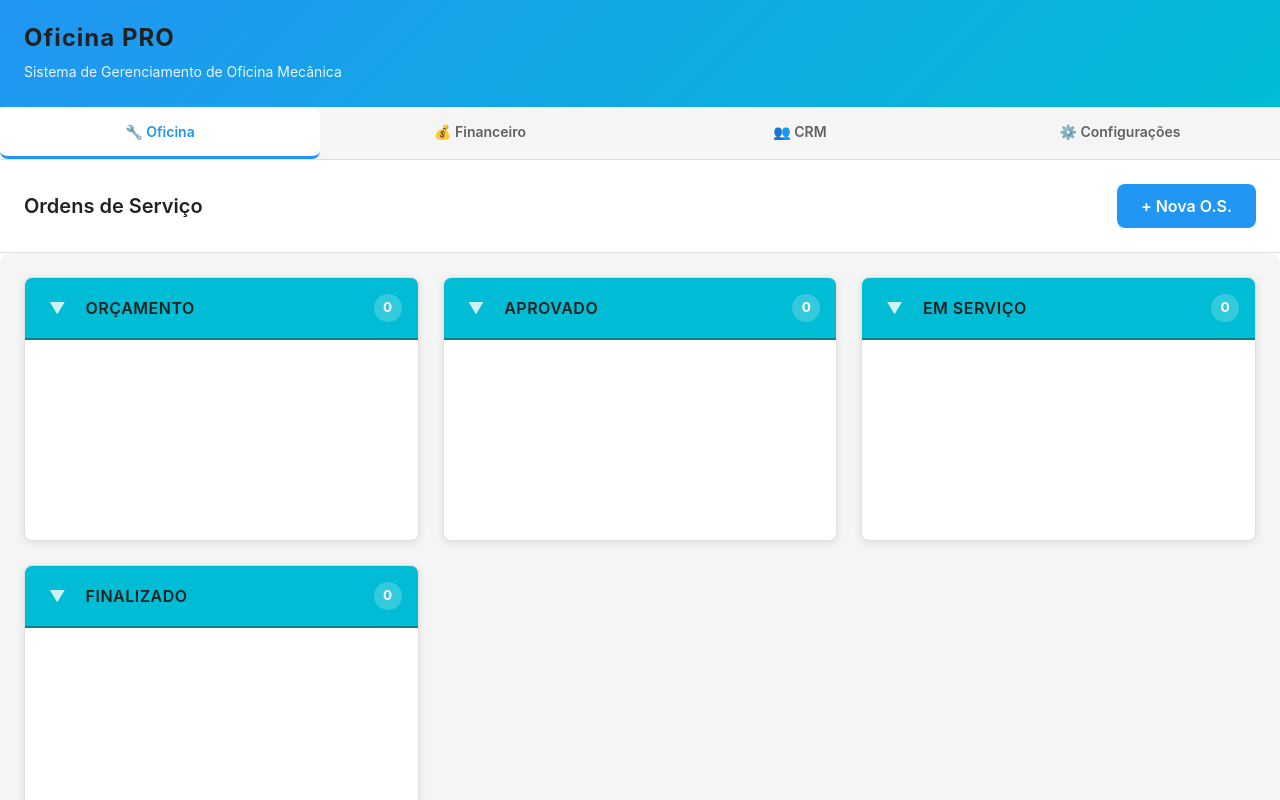
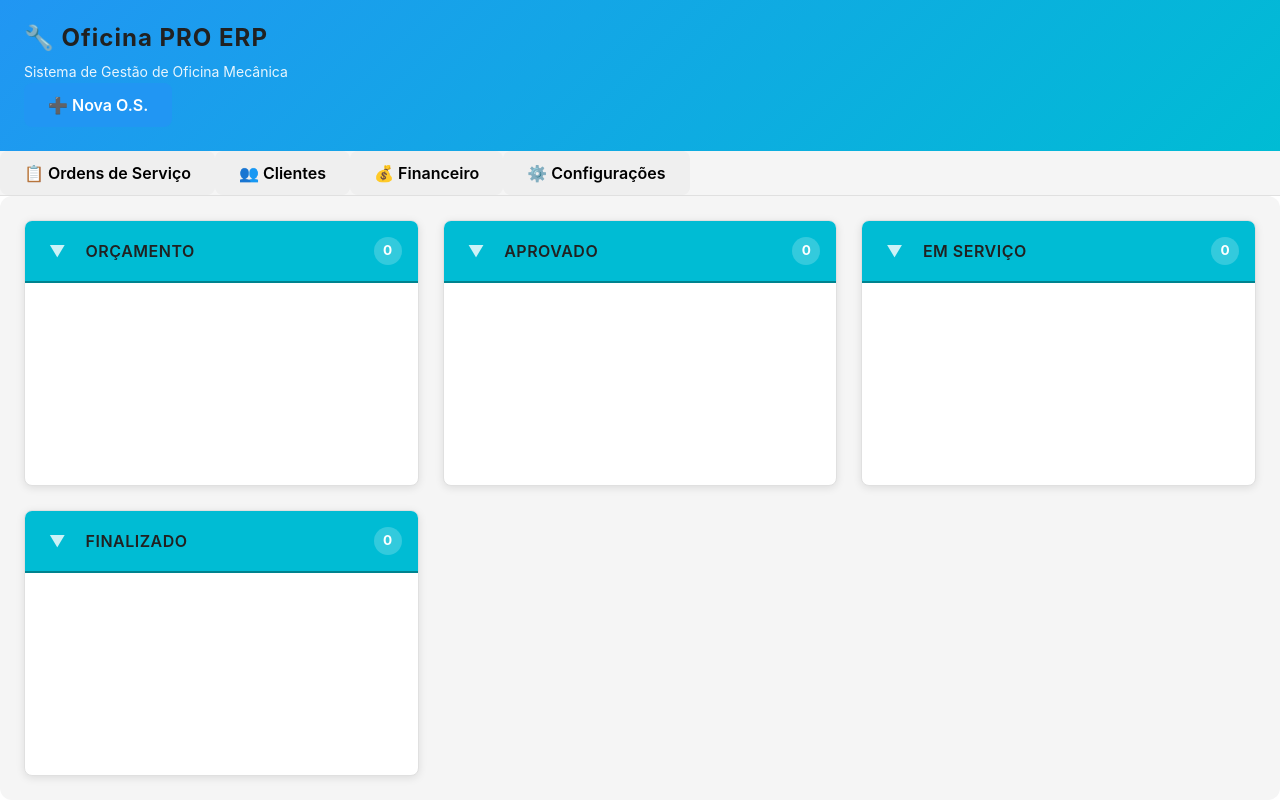
Before and after one commit to hiraokagabriel/oficina-pro-whitepaper, a React (Vite) app: page / in a window 1280 px wide. Built offline with nearby package versions, Linux system fonts and the light colour scheme.

Commit message:
refactor: Update App with all components integrated

```diff
--- a/src/App.tsx
+++ b/src/App.tsx
@@ -1,47 +1,57 @@
 import React, { useState } from 'react';
 import { DatabaseProvider } from './context/DatabaseContext';
 import { KanbanBoard } from './components/KanbanBoard';
-import { ActiveTab, WorkOrder, UIState } from './types/index';
+import { WorkOrderModal } from './components/WorkOrderModal';
+import { ClientsTab } from './components/ClientsTab';
+import { FinancialDashboard } from './components/FinancialDashboard';
 import './styles/globals.css';
 import './styles/App.css';
 
+type TabType = 'kanban' | 'clients' | 'financial' | 'settings';
+
 function AppContent() {
-  const [activeTab, setActiveTab] = useState<ActiveTab>('workshop');
-  const [selectedWorkOrder, setSelectedWorkOrder] = useState<WorkOrder | null>(null);
+  const [activeTab, setActiveTab] = useState<TabType>('kanban');
+  const [isWorkOrderModalOpen, setIsWorkOrderModalOpen] = useState(false);
 
   return (
     <div className="app-container">
       {/* Header */}
       <header className="app-header">
         <div className="app-header-content">
-          <h1 className="app-title">Oficina PRO</h1>
-          <p className="app-subtitle">Sistema de Gerenciamento de Oficina Mecânica</p>
+          <h1 className="app-title">🔧 Oficina PRO ERP</h1>
+          <p className="app-subtitle">Sistema de Gestão de Oficina Mecânica</p>
         </div>
+        <button
+          className="btn-primary btn-lg"
+          onClick={() => setIsWorkOrderModalOpen(true)}
+        >
+          ➕ Nova O.S.
+        </button>
       </header>
 
       {/* Navigation */}
       <nav className="app-nav">
         <button
-          className={`nav-btn ${activeTab === 'workshop' ? 'active' : ''}`}
-          onClick={() => setActiveTab('workshop')}
+          className={`nav-item ${activeTab === 'kanban' ? 'active' : ''}`}
+          onClick={() => setActiveTab('kanban')}
         >
-          🔧 Oficina
+          📋 Ordens de Serviço
         </button>
         <button
-          className={`nav-btn ${activeTab === 'financial' ? 'active' : ''}`}
+          className={`nav-item ${activeTab === 'clients' ? 'active' : ''}`}
+          onClick={() => setActiveTab('clients')}
+        >
+          👥 Clientes
+        </button>
+        <button
+          className={`nav-item ${activeTab === 'financial' ? 'active' : ''}`}
           onClick={() => setActiveTab('financial')}
         >
           💰 Financeiro
         </button>
         <button
-          className={`nav-btn ${activeTab === 'crm' ? 'active' : ''}`}
-          onClick={() => setActiveTab('crm')}
-        >
-          👥 CRM
-        </button>
-        <button
-          className={`nav-btn ${activeTab === 'config' ? 'active' : ''}`}
-          onClick={() => setActiveTab('config')}
+          className={`nav-item ${activeTab === 'settings' ? 'active' : ''}`}
+          onClick={() => setActiveTab('settings')}
         >
           ⚙️ Configurações
         </button>
@@ -49,54 +59,22 @@ function AppContent() {
 
       {/* Main Content */}
       <main className="app-main">
-        {activeTab === 'workshop' && (
-          <div className="tab-content">
-            <section className="section-header">
-              <h2>Ordens de Serviço</h2>
-              <button className="btn-primary">+ Nova O.S.</button>
-            </section>
-            <KanbanBoard onSelectWorkOrder={setSelectedWorkOrder} />
-          </div>
-        )}
-
-        {activeTab === 'financial' && (
-          <div className="tab-content">
-            <section className="section-header">
-              <h2>Gestão Financeira</h2>
-              <div className="financial-actions">
-                <button className="btn-primary">+ Receita</button>
-                <button className="btn-primary">+ Despesa</button>
-              </div>
-            </section>
-            <div className="placeholder-content">
-              <p>Módulo de gestão financeira em desenvolvimento...</p>
-            </div>
-          </div>
-        )}
-
-        {activeTab === 'crm' && (
-          <div className="tab-content">
-            <section className="section-header">
-              <h2>CRM - Gestão de Clientes</h2>
-              <button className="btn-primary">+ Novo Cliente</button>
-            </section>
-            <div className="placeholder-content">
-              <p>Módulo de CRM em desenvolvimento...</p>
-            </div>
-          </div>
-        )}
-
-        {activeTab === 'config' && (
-          <div className="tab-content">
-            <section className="section-header">
-              <h2>Configurações</h2>
-            </section>
-            <div className="placeholder-content">
-              <p>Módulo de configurações em desenvolvimento...</p>
-            </div>
+        {activeTab === 'kanban' && <KanbanBoard />}
+        {activeTab === 'clients' && <ClientsTab />}
+        {activeTab === 'financial' && <FinancialDashboard />}
+        {activeTab === 'settings' && (
+          <div className="settings-placeholder">
+            <h2>⚙️ Configurações</h2>
+            <p>Funcionalidade de configurações em desenvolvimento...</p>
           </div>
         )}
       </main>
+
+      {/* Modals */}
+      <WorkOrderModal
+        isOpen={isWorkOrderModalOpen}
+        onClose={() => setIsWorkOrderModalOpen(false)}
+      />
     </div>
   );
 }
```
